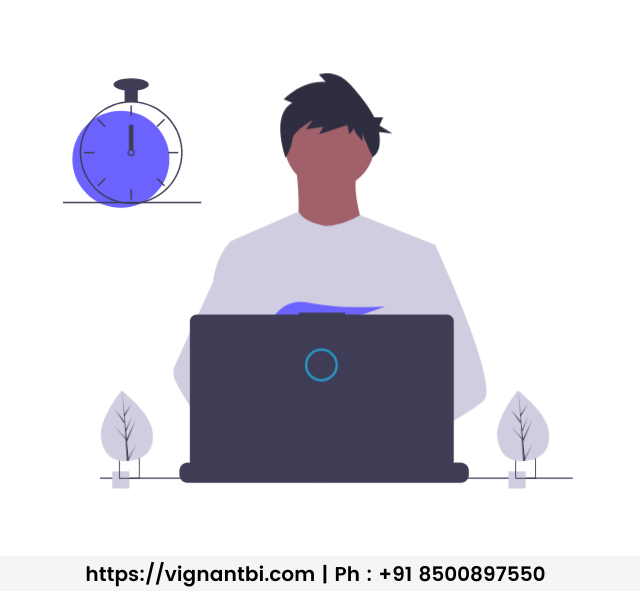
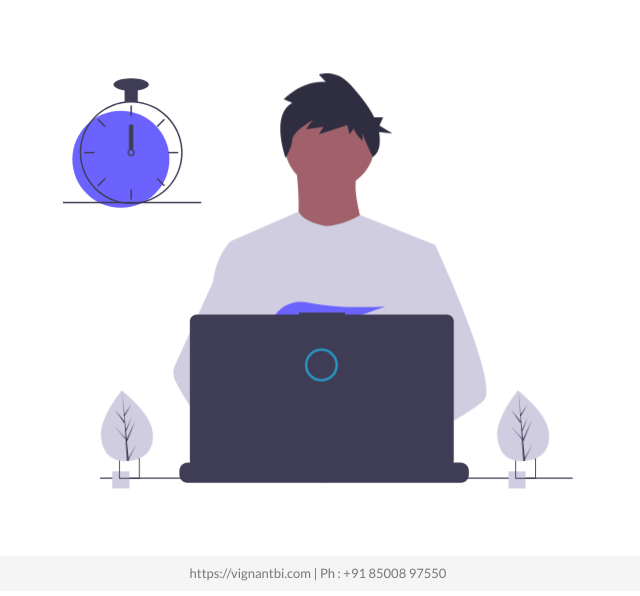
Before and after one commit to vfstrtbi/vfstrtbi.github.io, a plain HTML site: page index.html in a window 1280 px wide. Shown: the part 209-805 px from the top of the page, without its empty margins (322-962 px from the left). Drawn offline with nearby package versions, Linux system fonts and the light colour scheme.

Commit message:
Update index.html

```diff
--- a/index.html
+++ b/index.html
@@ -249,7 +249,8 @@
     </div>
       <footer class="footer">
         <div class="container text-center">
-          <span><img src="img/contact.png"></span>
+        <!--  <span><img src="img/contact.png"></span> -->
+		     <span>https://vignantbi.com | Ph : +91 85008 97550</span>
         </div>
       </footer>
 
```
